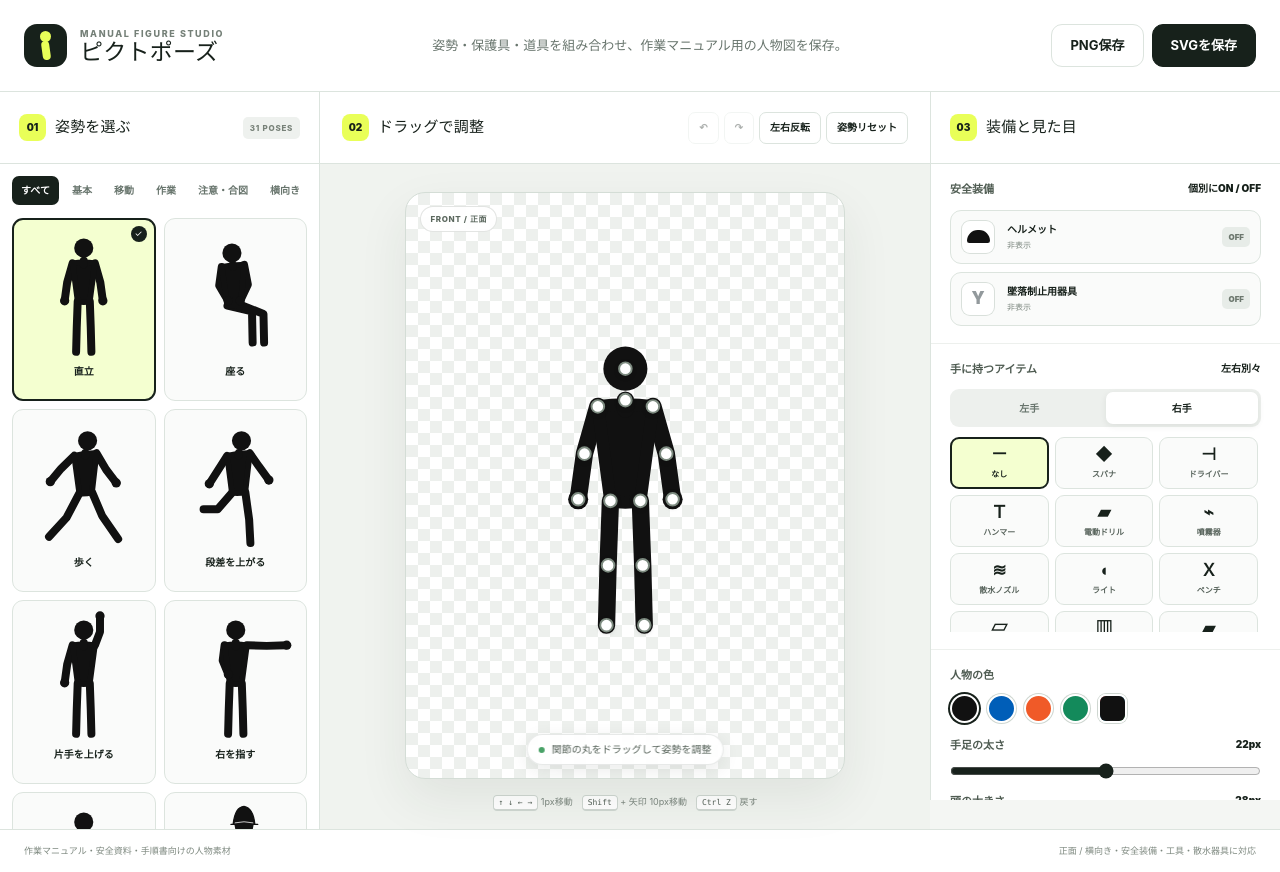
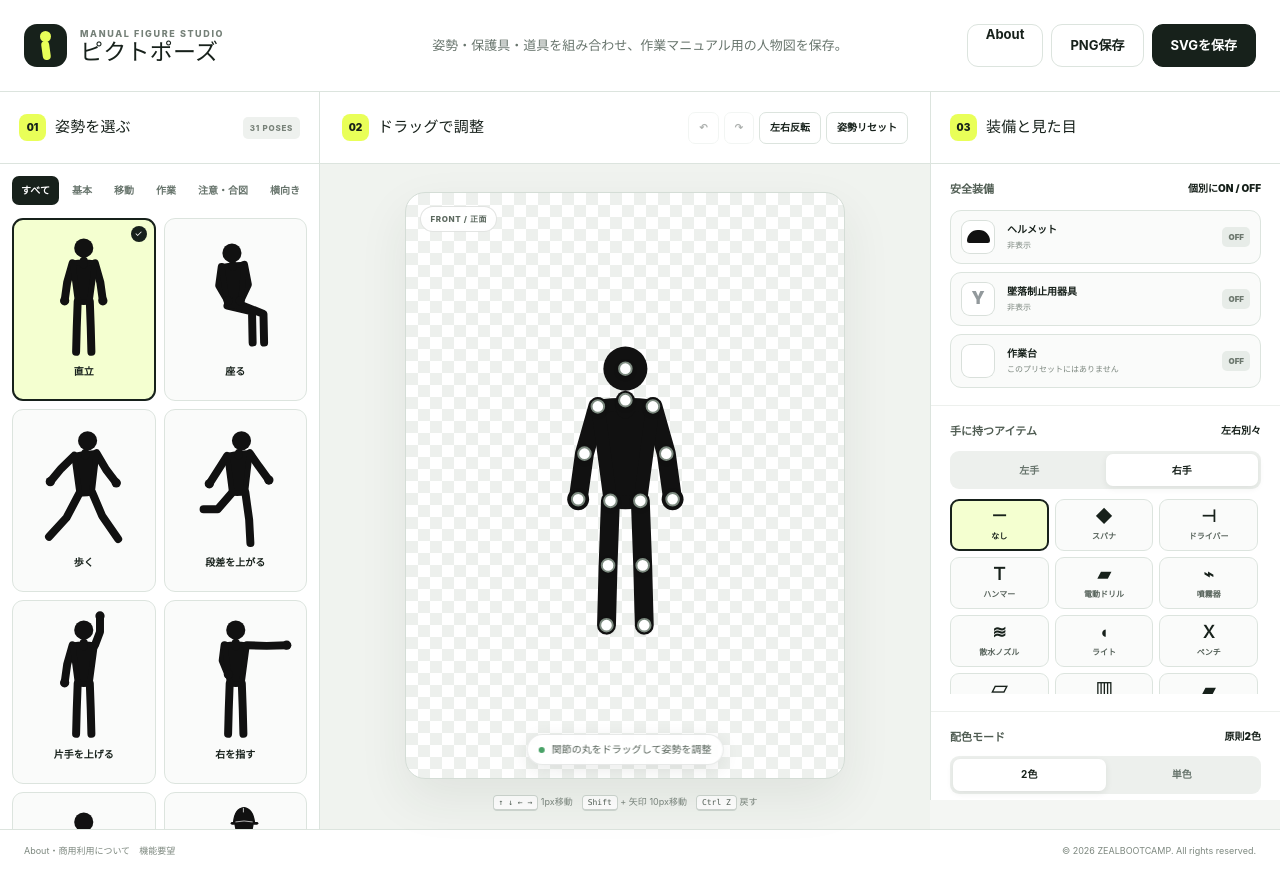
Before and after one commit to Taguchi-1989/Pict, a Next.js app: page / in a window 1280 px wide. Built offline with nearby package versions, Linux system fonts and the light colour scheme.

Commit message:
Add two-color mode, table toggle, helmet fix, and About page

```diff
--- a/app/pose-editor.tsx
+++ b/app/pose-editor.tsx
@@ -1,11 +1,13 @@
 "use client";
 
+import Link from "next/link";
 import {
   useCallback,
   useEffect,
   useMemo,
   useRef,
   useState,
+  type CSSProperties,
   type PointerEvent as ReactPointerEvent,
 } from "react";
 import {
@@ -26,6 +28,8 @@ const categories = ["すべて", "基本", "移動", "作業", "注意・合図"
 
 type FigureStyle = {
   color: string;
+  secondaryColor: string;
+  colorMode: "two-tone" | "mono";
   strokeWidth: number;
   headRadius: number;
   background: "transparent" | "white";
@@ -68,10 +72,24 @@ const itemOptions: { id: ItemType; label: string; short: string }[] = [
 
 const initialStyle: FigureStyle = {
   color: "#111111",
-  strokeWidth: 22,
+  secondaryColor: "#7b8480",
+  colorMode: "two-tone",
+  strokeWidth: 24,
   headRadius: 28,
   background: "transparent",
 };
+
+const tableScenes = new Set<SceneType>([
+  "cutting-table",
+  "scissor-table",
+  "wiping-table",
+  "measuring-table",
+  "welding-table",
+]);
+
+function sceneHasTable(scene: SceneType) {
+  return tableScenes.has(scene);
+}
 
 const emptyItems: HeldItems = {
   left: { type: "none", rotation: -10, scale: 1 },
@@ -331,8 +349,9 @@ function ItemShape({ type }: { type: ItemType }) {
   return null;
 }
 
-function SceneLayer({ scene, pose, items }: { scene: SceneType; pose: Pose; items: HeldItems }) {
+function SceneLayer({ scene, pose, items, showTable }: { scene: SceneType; pose: Pose; items: HeldItems; showTable: boolean }) {
   if (scene === "none") return null;
+  if (!showTable && sceneHasTable(scene)) return null;
   const toolHand: Hand = items.right.type !== "none" ? "right" : "left";
   const wrist = toolHand === "right" ? pose.wristR : pose.wristL;
   const tableX = Math.max(20, Math.min(210, wrist.x - 75));
@@ -455,9 +474,9 @@ function HeldItemLayer({ pose, items }: { pose: Pose; items: HeldItems }) {
         if (item.type === "none") return null;
         const wrist = hand === "left" ? pose.wristL : pose.wristR;
         return (
-          <g
+          <g className="held-item-layer"
             key={hand}
-            color="#111111"
+            color="var(--primary-color)"
             transform={`translate(${wrist.x} ${wrist.y}) rotate(${item.rotation}) scale(${item.scale})`}
           >
             <ItemShape type={item.type} />
@@ -475,23 +494,24 @@ function EquipmentLayer({ pose, style, equipment }: { pose: Pose; style: FigureS
   return (
     <>
       {equipment.harness && (
-        <g className="equipment-layer" fill="none" stroke="#9aa0a3" strokeWidth={Math.max(6, style.strokeWidth * 0.32)} strokeLinecap="round" strokeLinejoin="round">
+        <g className="equipment-layer harness-layer" fill="none" stroke="var(--secondary-color)" strokeWidth={Math.max(6, style.strokeWidth * 0.32)} strokeLinecap="round" strokeLinejoin="round">
           <path d={`M ${pose.shoulderL.x} ${pose.shoulderL.y + 5} L ${hipMid.x + 11} ${hipMid.y - 4} L ${pose.shoulderR.x} ${pose.shoulderR.y + 5}`} />
           <path d={`M ${pose.shoulderR.x} ${pose.shoulderR.y + 5} L ${hipMid.x - 11} ${hipMid.y - 4} L ${pose.shoulderL.x} ${pose.shoulderL.y + 5}`} />
           <path d={`M ${pose.hipL.x - 3} ${pose.hipL.y - 8} L ${pose.hipR.x + 3} ${pose.hipR.y - 8}`} />
           <path d={`M ${pose.hipL.x} ${pose.hipL.y - 4} Q ${pose.hipL.x - 13} ${pose.hipL.y + 24} ${pose.hipL.x + 3} ${pose.hipL.y + 36}`} />
           <path d={`M ${pose.hipR.x} ${pose.hipR.y - 4} Q ${pose.hipR.x + 13} ${pose.hipR.y + 24} ${pose.hipR.x - 3} ${pose.hipR.y + 36}`} />
-          <circle cx={shoulderMid.x} cy={(shoulderMid.y + hipMid.y) / 2} r="5" fill="#9aa0a3" stroke="#6f7679" strokeWidth="2" />
+          <circle cx={shoulderMid.x} cy={(shoulderMid.y + hipMid.y) / 2} r="5" fill="var(--secondary-color)" stroke="var(--primary-color)" strokeWidth="2" />
         </g>
       )}
       {equipment.helmet && (
-        <g className="equipment-layer" stroke="#111111" strokeWidth="4" strokeLinejoin="round">
+        <g className="equipment-layer helmet-layer" stroke="var(--primary-color)" strokeWidth="4" strokeLinejoin="round">
           <path
-            d={`M ${head.x - style.headRadius - 4} ${head.y - 4} Q ${head.x - style.headRadius + 2} ${head.y - style.headRadius - 27} ${head.x} ${head.y - style.headRadius - 29} Q ${head.x + style.headRadius - 1} ${head.y - style.headRadius - 24} ${head.x + style.headRadius + 4} ${head.y - 2} Z`}
-            fill="#111111"
+            d={`M ${head.x - style.headRadius - 3} ${head.y - 8} Q ${head.x - style.headRadius + 1} ${head.y - style.headRadius - 23} ${head.x} ${head.y - style.headRadius - 25} Q ${head.x + style.headRadius - 2} ${head.y - style.headRadius - 21} ${head.x + style.headRadius + 3} ${head.y - 8} Z`}
+            fill="var(--primary-color)"
           />
-          <path d={`M ${head.x - style.headRadius - 11} ${head.y - 2} H ${head.x + style.headRadius + 13}`} strokeLinecap="round" />
-          <path d={`M ${head.x - style.headRadius + 1} ${head.y - 7} Q ${head.x} ${head.y - 14} ${head.x + style.headRadius - 1} ${head.y - 7}`} fill="none" stroke="white" strokeWidth="3" opacity=".8" />
+          <rect x={head.x - style.headRadius - 12} y={head.y - 10} width={style.headRadius * 2 + 27} height="9" rx="4.5" fill="var(--primary-color)" stroke="none" />
+          <path d={`M ${head.x - 2} ${head.y - style.headRadius - 24} V ${head.y - style.headRadius - 10}`} fill="none" stroke="white" strokeWidth="3" opacity=".75" />
+          <path d={`M ${head.x - style.headRadius + 3} ${head.y - 10} Q ${head.x} ${head.y - 16} ${head.x + style.headRadius - 3} ${head.y - 10}`} fill="none" stroke="white" strokeWidth="3" opacity=".72" />
         </g>
       )}
     </>
@@ -505,6 +525,7 @@ function Figure({
   equipment = { helmet: false, harness: false },
   items = emptyItems,
   scene = "none",
+  showTable = true,
   editable = false,
   selected,
   onJointPointerDown,
@@ -515,6 +536,7 @@ function Figure({
   equipment?: Equipment;
   items?: HeldItems;
   scene?: SceneType;
+  showTable?: boolean;
   editable?: boolean;
   selected?: JointName | null;
   onJointPointerDown?: (joint: JointName, event: ReactPointerEvent<SVGCircleElement>) => void;
@@ -529,10 +551,15 @@ function Figure({
     strokeLinejoin: "round" as const,
   };
   const rearOpacity = view === "side" ? 0.38 : 1;
+  const secondaryColor = style.colorMode === "mono" ? style.color : style.secondaryColor;
+  const figureVariables = {
+    "--primary-color": style.color,
+    "--secondary-color": secondaryColor,
+  } as CSSProperties;
 
   return (
-    <>
-      <SceneLayer scene={scene} pose={pose} items={items} />
+    <g className="figure-root" style={figureVariables}>
+      <SceneLayer scene={scene} pose={pose} items={items} showTable={showTable} />
       <path opacity={rearOpacity} d={`M ${pose.shoulderL.x} ${pose.shoulderL.y} L ${pose.elbowL.x} ${pose.elbowL.y} L ${pose.wristL.x} ${pose.wristL.y}`} {...limbProps} />
       <path opacity={rearOpacity} d={`M ${pose.hipL.x} ${pose.hipL.y} L ${pose.kneeL.x} ${pose.kneeL.y} L ${pose.ankleL.x} ${pose.ankleL.y}`} {...limbProps} />
       <path d={`M ${pose.shoulderR.x} ${pose.shoulderR.y} L ${pose.elbowR.x} ${pose.elbowR.y} L ${pose.wristR.x} ${pose.wristR.y}`} {...limbProps} />
@@ -565,11 +592,11 @@ function Figure({
           aria-label={`${jointLabels[joint]}を移動`}
         />
       ))}
-    </>
+    </g>
   );
 }
 
-function serializeSvg(source: SVGSVGElement, background: FigureStyle["background"]) {
+function serializeSvg(source: SVGSVGElement, style: FigureStyle) {
   const root = source.cloneNode(true) as SVGSVGElement;
   root.querySelectorAll(".editor-only").forEach((node) => node.remove());
   root.classList.remove("editor-canvas");
@@ -580,7 +607,16 @@ function serializeSvg(source: SVGSVGElement, background: FigureStyle["background
   root.setAttribute("height", "440");
   root.setAttribute("role", "img");
   root.setAttribute("aria-label", "編集したピクトグラム");
-  if (background === "white") {
+  const secondaryColor = style.colorMode === "mono" ? style.color : style.secondaryColor;
+  root.querySelectorAll<SVGElement>(".scene-layer, .scene-layer *").forEach((node) => {
+    const fill = node.getAttribute("fill");
+    const stroke = node.getAttribute("stroke");
+    if (fill && fill !== "none" && fill !== "white") node.setAttribute("fill", secondaryColor);
+    if (stroke && stroke !== "none" && stroke !== "white") node.setAttribute("stroke", secondaryColor);
+  });
+  root.querySelectorAll<SVGElement>('.held-item-layer [fill^="#"]').forEach((node) => node.setAttribute("fill", secondaryColor));
+  root.querySelectorAll<SVGElement>('.held-item-layer [stroke^="#"]').forEach((node) => node.setAttribute("stroke", secondaryColor));
+  if (style.background === "white") {
     const rect = document.createElementNS("http://www.w3.org/2000/svg", "rect");
     rect.setAttribute("width", "400");
     rect.setAttribute("height", "440");
@@ -606,6 +642,7 @@ export default function PoseEditor() {
   const [equipment, setEquipment] = useState<Equipment>(() => defaultsToEquipment(posePresets[0].defaults));
   const [items, setItems] = useState<HeldItems>(() => defaultsToItems(posePresets[0].defaults));
   const [scene, setScene] = useState<SceneType>(() => defaultsToScene(posePresets[0].defaults));
+  const [showTable, setShowTable] = useState(true);
   const [activeHand, setActiveHand] = useState<Hand>("right");
   const [category, setCategory] = useState<(typeof categories)[number]>("すべて");
   const [selectedJoint, setSelectedJoint] = useState<JointName | null>(null);
@@ -635,6 +672,7 @@ export default function PoseEditor() {
     setEquipment(defaultsToEquipment(preset.defaults));
     setItems(defaultsToItems(preset.defaults));
     setScene(defaultsToScene(preset.defaults));
+    setShowTable(true);
     setSelectedJoint(null);
     setNotice(`「${preset.name}」を選択しました`);
   };
@@ -725,7 +763,7 @@ export default function PoseEditor() {
 
   const reset = () => loadPreset(presetId);
 
-  const getSvg = () => svgRef.current ? serializeSvg(svgRef.current, figureStyle.background) : null;
+  const getSvg = () => svgRef.current ? serializeSvg(svgRef.current, figureStyle) : null;
 
   const downloadSvg = () => {
     const svg = getSvg();
@@ -793,6 +831,7 @@ export default function PoseEditor() {
         </div>
         <p className="header-copy">姿勢・保護具・道具を組み合わせ、作業マニュアル用の人物図を保存。</p>
         <div className="export-actions">
+          <Link className="button secondary nav-link" href="/about">About</Link>
           <button className="button secondary" onClick={downloadPng}>PNG保存</button>
           <button className="button primary" onClick={downloadSvg}>SVGを保存</button>
         </div>
@@ -841,7 +880,7 @@ export default function PoseEditor() {
           <div className={`canvas-wrap ${figureStyle.background === "white" ? "white" : "transparent"}`}>
             <span className="view-badge">{view === "side" ? "SIDE / 横向き" : "FRONT / 正面"}</span>
             <svg ref={svgRef} className="editor-canvas" viewBox="0 0 400 440" onPointerMove={onPointerMove} onPointerUp={finishDrag} onPointerCancel={finishDrag} aria-label="関節をドラッグして編集するピクトグラム">
-              <Figure pose={pose} view={view} style={figureStyle} equipment={equipment} items={items} scene={scene} editable selected={selectedJoint} onJointPointerDown={onJointPointerDown} />
+              <Figure pose={pose} view={view} style={figureStyle} equipment={equipment} items={items} scene={scene} showTable={showTable} editable selected={selectedJoint} onJointPointerDown={onJointPointerDown} />
             </svg>
             <div className="canvas-status" role="status"><span className="status-dot" />{notice}</div>
           </div>
@@ -862,6 +901,16 @@ export default function PoseEditor() {
                 <span className="option-icon harness-icon" aria-hidden="true">Y</span>
                 <span><strong>墜落制止用器具</strong><small>{equipment.harness ? "表示中" : "非表示"}</small></span>
                 <i>{equipment.harness ? "ON" : "OFF"}</i>
+              </button>
+              <button
+                className={showTable && sceneHasTable(scene) ? "option-toggle active" : "option-toggle"}
+                onClick={() => setShowTable((current) => !current)}
+                aria-pressed={showTable}
+                disabled={!sceneHasTable(scene)}
+              >
+                <span className="option-icon table-icon" aria-hidden="true" />
+                <span><strong>作業台</strong><small>{sceneHasTable(scene) ? (showTable ? "表示中" : "非表示") : "このプリセットにはありません"}</small></span>
+                <i>{showTable && sceneHasTable(scene) ? "ON" : "OFF"}</i>
               </button>
             </div>
           </div>
@@ -890,13 +939,29 @@ export default function PoseEditor() {
           </div>
 
           <div className="setting-group compact-style-group">
-            <label>人物の色</label>
+            <label>配色モード <strong>原則2色</strong></label>
+            <div className="segmented">
+              <button className={figureStyle.colorMode === "two-tone" ? "active" : ""} onClick={() => setFigureStyle((current) => ({ ...current, colorMode: "two-tone" }))}>2色</button>
+              <button className={figureStyle.colorMode === "mono" ? "active" : ""} onClick={() => setFigureStyle((current) => ({ ...current, colorMode: "mono" }))}>単色</button>
+            </div>
+            <label>主色</label>
             <div className="color-row">
-              {["#111111", "#005EB8", "#F05A28", "#138A5B"].map((color) => (
+              {["#111111", "#263238", "#334155", "#0f172a"].map((color) => (
                 <button key={color} aria-label={`色 ${color}`} className={figureStyle.color === color ? "swatch active" : "swatch"} style={{ background: color }} onClick={() => setFigureStyle((current) => ({ ...current, color }))} />
               ))}
               <input type="color" value={figureStyle.color} onChange={(event) => setFigureStyle((current) => ({ ...current, color: event.target.value }))} aria-label="任意の色を選択" />
             </div>
+            {figureStyle.colorMode === "two-tone" && (
+              <>
+                <label>補助色</label>
+                <div className="color-row">
+                  {["#7b8480", "#64748b", "#8b6f47", "#477b72"].map((color) => (
+                    <button key={color} aria-label={`補助色 ${color}`} className={figureStyle.secondaryColor === color ? "swatch active" : "swatch"} style={{ background: color }} onClick={() => setFigureStyle((current) => ({ ...current, secondaryColor: color }))} />
+                  ))}
+                  <input type="color" value={figureStyle.secondaryColor} onChange={(event) => setFigureStyle((current) => ({ ...current, secondaryColor: event.target.value }))} aria-label="任意の補助色を選択" />
+                </div>
+              </>
+            )}
             <label htmlFor="stroke">手足の太さ <strong>{figureStyle.strokeWidth}px</strong></label>
             <input id="stroke" type="range" min="10" max="34" value={figureStyle.strokeWidth} onChange={(event) => setFigureStyle((current) => ({ ...current, strokeWidth: Number(event.target.value) }))} />
             <label htmlFor="head">頭の大きさ <strong>{figureStyle.headRadius}px</strong></label>
@@ -921,8 +986,8 @@ export default function PoseEditor() {
       </section>
 
       <footer>
-        <p>作業マニュアル・安全資料・手順書向けの人物素材</p>
-        <p>正面 / 横向き・安全装備・工具・散水器具に対応</p>
+        <p><Link href="/about">About・商用利用について</Link>　<a href="mailto:nandemokarute.ch@gmail.com">機能要望</a></p>
+        <p>© 2026 ZEALBOOTCAMP. All rights reserved.</p>
       </footer>
     </main>
   );
```
